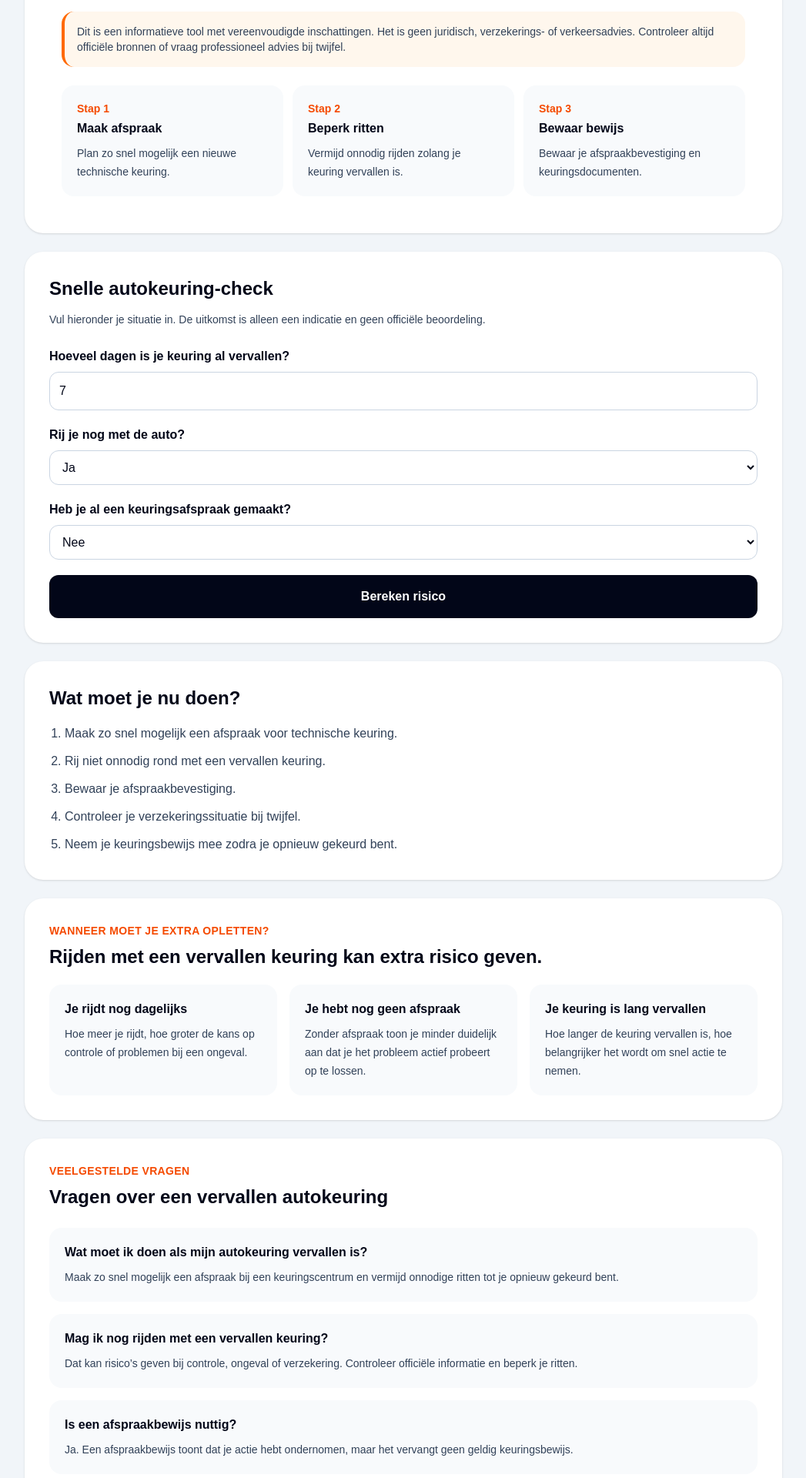
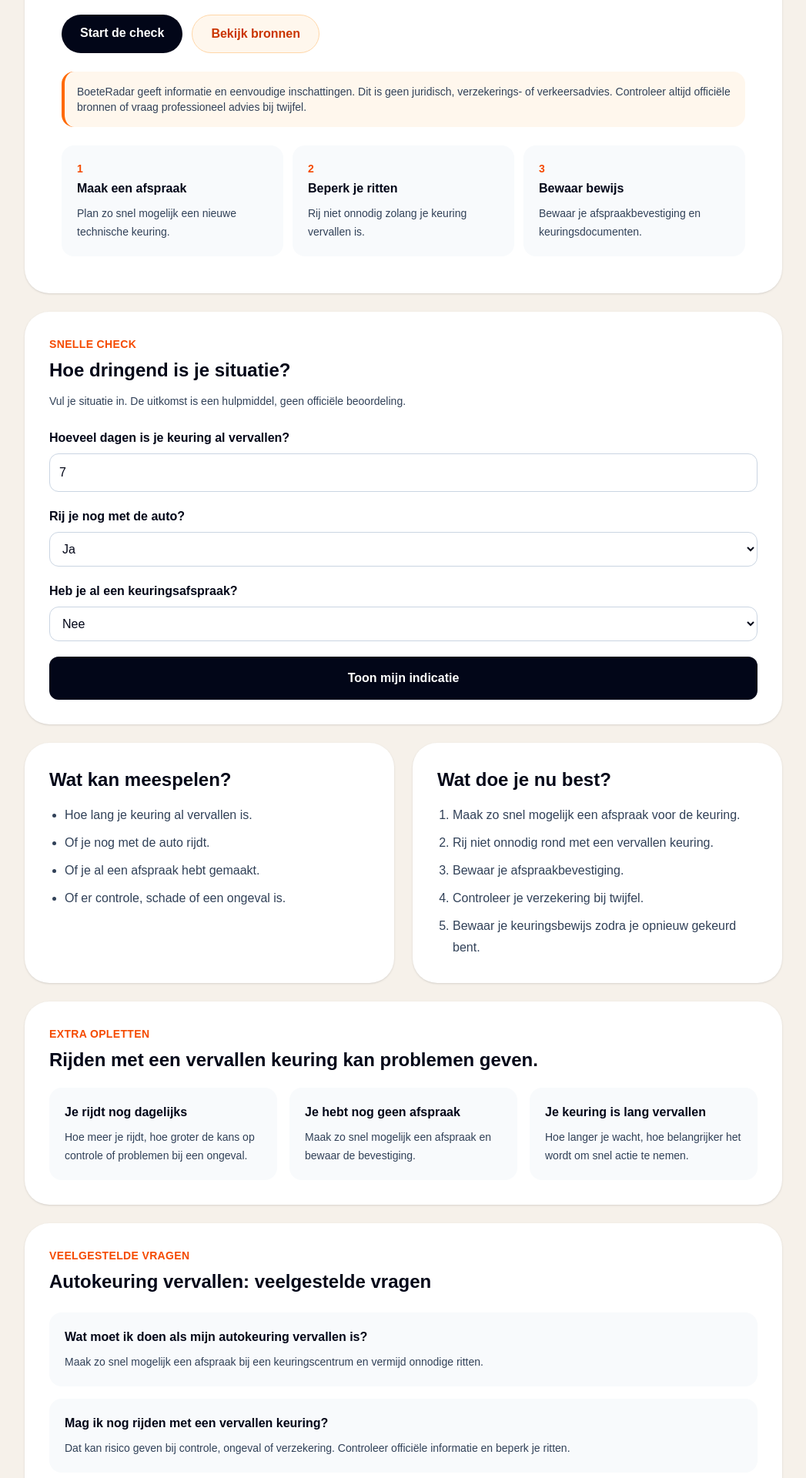
Before and after one commit to NathanVerd/Boeteradar, a Next.js app: page /autokeuring-vervallen in a window 1280 px wide. Shown: the part 460-2380 px from the top of the page at 77% size, without its empty margins (116-1163 px from the left). Built offline with nearby package versions, Linux system fonts and the light colour scheme.

Commit message:
Improve car inspection page copy and layout

```diff
--- a/app/autokeuring-vervallen/page.tsx
+++ b/app/autokeuring-vervallen/page.tsx
@@ -18,63 +18,78 @@ export default function AutokeuringVervallenPage() {
 
   let risk = "Laag";
   let riskColor = "border-emerald-300 bg-emerald-50";
-  let advice = "Maak zo snel mogelijk een afspraak en bewaar je bewijs.";
+  let advice = "Maak een afspraak en bewaar je bevestiging.";
 
   if (safeDays >= 1) {
     risk = "Middelmatig";
     riskColor = "border-orange-300 bg-orange-50";
     advice =
-      "Maak onmiddellijk een afspraak voor de keuring en vermijd onnodige ritten.";
+      "Maak zo snel mogelijk een keuringsafspraak en vermijd onnodige ritten.";
   }
 
   if (safeDays >= 30 || stillDriving === "yes" || appointmentMade === "no") {
     risk = "Hoog";
     riskColor = "border-red-300 bg-red-50";
     advice =
-      "Maak onmiddellijk een keuringsafspraak, beperk je ritten en bewaar bewijs van je afspraak.";
+      "Maak meteen een afspraak, beperk je ritten en bewaar je afspraakbewijs.";
   }
 
   return (
-    <main className="min-h-screen bg-slate-100 text-slate-950">
+    <main className="min-h-screen bg-[#f6f1ea] text-slate-950">
       <Header label="Autokeuring" />
 
       <section className="mx-auto max-w-5xl px-5 py-10">
-        <div className="rounded-3xl bg-white p-7 shadow-sm md:p-12">
-          <p className="mb-4 text-sm font-bold uppercase tracking-wide text-orange-600">
+        <div className="rounded-[2rem] bg-white p-7 shadow-sm md:p-12">
+          <p className="mb-4 text-sm font-black uppercase tracking-wide text-orange-600">
             Autokeuring vervallen
           </p>
 
           <h1 className="max-w-4xl text-4xl font-black tracking-tight md:text-6xl">
-            Autokeuring vervallen? Check je mogelijke risico.
+            Autokeuring vervallen? Dit regel je eerst.
           </h1>
 
           <p className="mt-6 max-w-3xl text-lg leading-8 text-slate-700">
-            Deze checker geeft een eerste indicatie van je risico als je
-            technische keuring verlopen is. Je ziet ook welke stappen je best
-            controleert: afspraak maken, ritten beperken en bewijs bewaren.
+            Is je technische keuring verlopen? Check wat je best meteen regelt,
+            wanneer je extra voorzichtig moet zijn en welk bewijs je bewaart.
           </p>
 
-          <DisclaimerBox text="Dit is een informatieve tool met vereenvoudigde inschattingen. Het is geen juridisch, verzekerings- of verkeersadvies. Controleer altijd officiële bronnen of vraag professioneel advies bij twijfel." />
+          <div className="mt-7 flex flex-col gap-3 sm:flex-row">
+            <a
+              href="#check"
+              className="rounded-full bg-slate-950 px-6 py-3 text-center font-black text-white transition hover:bg-slate-800"
+            >
+              Start de check
+            </a>
+
+            <a
+              href="#bronnen"
+              className="rounded-full border border-orange-200 bg-orange-50 px-6 py-3 text-center font-black text-orange-700 transition hover:bg-orange-100"
+            >
+              Bekijk bronnen
+            </a>
+          </div>
+
+          <DisclaimerBox text="BoeteRadar geeft informatie en eenvoudige inschattingen. Dit is geen juridisch, verzekerings- of verkeersadvies. Controleer altijd officiële bronnen of vraag professioneel advies bij twijfel." />
 
           <div className="mt-6 grid gap-3 md:grid-cols-3">
             <div className="rounded-2xl bg-slate-50 p-5">
-              <p className="text-sm font-bold text-orange-600">Stap 1</p>
-              <h3 className="mt-1 font-black">Maak afspraak</h3>
+              <p className="text-sm font-black text-orange-600">1</p>
+              <h3 className="mt-1 font-black">Maak een afspraak</h3>
               <p className="mt-2 text-sm leading-6 text-slate-700">
                 Plan zo snel mogelijk een nieuwe technische keuring.
               </p>
             </div>
 
             <div className="rounded-2xl bg-slate-50 p-5">
-              <p className="text-sm font-bold text-orange-600">Stap 2</p>
-              <h3 className="mt-1 font-black">Beperk ritten</h3>
+              <p className="text-sm font-black text-orange-600">2</p>
+              <h3 className="mt-1 font-black">Beperk je ritten</h3>
               <p className="mt-2 text-sm leading-6 text-slate-700">
-                Vermijd onnodig rijden zolang je keuring vervallen is.
+                Rij niet onnodig zolang je keuring vervallen is.
               </p>
             </div>
 
             <div className="rounded-2xl bg-slate-50 p-5">
-              <p className="text-sm font-bold text-orange-600">Stap 3</p>
+              <p className="text-sm font-black text-orange-600">3</p>
               <h3 className="mt-1 font-black">Bewaar bewijs</h3>
               <p className="mt-2 text-sm leading-6 text-slate-700">
                 Bewaar je afspraakbevestiging en keuringsdocumenten.
@@ -83,12 +98,21 @@ export default function AutokeuringVervallenPage() {
           </div>
         </div>
 
-        <div className="mt-6 rounded-3xl bg-white p-7 shadow-sm md:p-8">
-          <h2 className="text-2xl font-black">Snelle autokeuring-check</h2>
+        <div
+          id="check"
+          className="mt-6 rounded-[2rem] bg-white p-7 shadow-sm md:p-8"
+        >
+          <p className="text-sm font-black uppercase tracking-wide text-orange-600">
+            Snelle check
+          </p>
+
+          <h2 className="mt-2 text-2xl font-black">
+            Hoe dringend is je situatie?
+          </h2>
 
           <p className="mt-3 max-w-2xl text-sm leading-6 text-slate-700">
-            Vul hieronder je situatie in. De uitkomst is alleen een indicatie en
-            geen officiële beoordeling.
+            Vul je situatie in. De uitkomst is een hulpmiddel, geen officiële
+            beoordeling.
           </p>
 
           <div className="mt-6 grid gap-5">
@@ -100,7 +124,7 @@ export default function AutokeuringVervallenPage() {
                 max="1000"
                 value={daysExpired}
                 onChange={(e) => setDaysExpired(Number(e.target.value))}
-                className="mt-2 w-full rounded-xl border border-slate-300 p-3 font-normal"
+                className="mt-2 w-full rounded-xl border border-slate-300 bg-white p-3 font-normal"
               />
             </label>
 
@@ -109,7 +133,7 @@ export default function AutokeuringVervallenPage() {
               <select
                 value={stillDriving}
                 onChange={(e) => setStillDriving(e.target.value)}
-                className="mt-2 w-full rounded-xl border border-slate-300 p-3 font-normal"
+                className="mt-2 w-full rounded-xl border border-slate-300 bg-white p-3 font-normal"
               >
                 <option value="yes">Ja</option>
                 <option value="no">Nee</option>
@@ -117,11 +141,11 @@ export default function AutokeuringVervallenPage() {
             </label>
 
             <label className="font-bold">
-              Heb je al een keuringsafspraak gemaakt?
+              Heb je al een keuringsafspraak?
               <select
                 value={appointmentMade}
                 onChange={(e) => setAppointmentMade(e.target.value)}
-                className="mt-2 w-full rounded-xl border border-slate-300 p-3 font-normal"
+                className="mt-2 w-full rounded-xl border border-slate-300 bg-white p-3 font-normal"
               >
                 <option value="yes">Ja</option>
                 <option value="no">Nee</option>
@@ -130,9 +154,9 @@ export default function AutokeuringVervallenPage() {
 
             <button
               onClick={() => setCalculated(true)}
-              className="rounded-xl bg-slate-950 px-5 py-4 font-bold text-white hover:bg-slate-800"
+              className="rounded-xl bg-slate-950 px-5 py-4 font-bold text-white transition hover:bg-slate-800"
             >
-              Bereken risico
+              Toon mijn indicatie
             </button>
           </div>
 
@@ -146,35 +170,47 @@ export default function AutokeuringVervallenPage() {
 
               <p className="mt-3 text-sm leading-6 text-slate-700">
                 Deze inschatting kijkt naar hoe lang je keuring vervallen is, of
-                je nog rijdt en of je al een afspraak hebt gemaakt. De echte
-                gevolgen kunnen afhangen van controle, verzekering, ongeval en
-                je concrete situatie.
+                je nog rijdt en of je al een afspraak hebt. De echte gevolgen
+                hangen af van je concrete situatie.
               </p>
 
-              <p className="mt-3 font-bold">Beste actie: {advice}</p>
+              <p className="mt-3 font-bold">Wat nu? {advice}</p>
             </div>
           )}
         </div>
 
-        <section className="mt-6 rounded-3xl bg-white p-7 shadow-sm md:p-8">
-          <h2 className="text-2xl font-black">Wat moet je nu doen?</h2>
+        <div className="mt-6 grid gap-6 md:grid-cols-2">
+          <section className="rounded-[2rem] bg-white p-7 shadow-sm md:p-8">
+            <h2 className="text-2xl font-black">Wat kan meespelen?</h2>
+
+            <ul className="mt-4 list-disc space-y-2 pl-5 leading-7 text-slate-700">
+              <li>Hoe lang je keuring al vervallen is.</li>
+              <li>Of je nog met de auto rijdt.</li>
+              <li>Of je al een afspraak hebt gemaakt.</li>
+              <li>Of er controle, schade of een ongeval is.</li>
+            </ul>
+          </section>
+
+          <section className="rounded-[2rem] bg-white p-7 shadow-sm md:p-8">
+            <h2 className="text-2xl font-black">Wat doe je nu best?</h2>
 
             <ol className="mt-4 list-decimal space-y-2 pl-5 leading-7 text-slate-700">
-            <li>Maak zo snel mogelijk een afspraak voor technische keuring.</li>
+              <li>Maak zo snel mogelijk een afspraak voor de keuring.</li>
               <li>Rij niet onnodig rond met een vervallen keuring.</li>
               <li>Bewaar je afspraakbevestiging.</li>
-            <li>Controleer je verzekeringssituatie bij twijfel.</li>
-            <li>Neem je keuringsbewijs mee zodra je opnieuw gekeurd bent.</li>
+              <li>Controleer je verzekering bij twijfel.</li>
+              <li>Bewaar je keuringsbewijs zodra je opnieuw gekeurd bent.</li>
             </ol>
           </section>
+        </div>
 
-        <section className="mt-6 rounded-3xl bg-white p-7 shadow-sm md:p-8">
-          <p className="text-sm font-bold uppercase tracking-wide text-orange-600">
-            Wanneer moet je extra opletten?
+        <section className="mt-6 rounded-[2rem] bg-white p-7 shadow-sm md:p-8">
+          <p className="text-sm font-black uppercase tracking-wide text-orange-600">
+            Extra opletten
           </p>
 
           <h2 className="mt-2 text-2xl font-black">
-            Rijden met een vervallen keuring kan extra risico geven.
+            Rijden met een vervallen keuring kan problemen geven.
           </h2>
 
           <div className="mt-5 grid gap-4 md:grid-cols-3">
@@ -189,28 +225,27 @@ export default function AutokeuringVervallenPage() {
             <div className="rounded-2xl bg-slate-50 p-5">
               <h3 className="font-black">Je hebt nog geen afspraak</h3>
               <p className="mt-2 text-sm leading-6 text-slate-700">
-                Zonder afspraak toon je minder duidelijk aan dat je het probleem
-                actief probeert op te lossen.
+                Maak zo snel mogelijk een afspraak en bewaar de bevestiging.
               </p>
             </div>
 
             <div className="rounded-2xl bg-slate-50 p-5">
               <h3 className="font-black">Je keuring is lang vervallen</h3>
               <p className="mt-2 text-sm leading-6 text-slate-700">
-                Hoe langer de keuring vervallen is, hoe belangrijker het wordt om
-                snel actie te nemen.
+                Hoe langer je wacht, hoe belangrijker het wordt om snel actie te
+                nemen.
               </p>
             </div>
           </div>
         </section>
 
-        <section className="mt-6 rounded-3xl bg-white p-7 shadow-sm md:p-8">
-          <p className="text-sm font-bold uppercase tracking-wide text-orange-600">
+        <section className="mt-6 rounded-[2rem] bg-white p-7 shadow-sm md:p-8">
+          <p className="text-sm font-black uppercase tracking-wide text-orange-600">
             Veelgestelde vragen
           </p>
 
           <h2 className="mt-2 text-2xl font-black">
-            Vragen over een vervallen autokeuring
+            Autokeuring vervallen: veelgestelde vragen
           </h2>
 
           <div className="mt-6 grid gap-4">
@@ -220,7 +255,7 @@ export default function AutokeuringVervallenPage() {
               </h3>
               <p className="mt-2 text-sm leading-6 text-slate-700">
                 Maak zo snel mogelijk een afspraak bij een keuringscentrum en
-                vermijd onnodige ritten tot je opnieuw gekeurd bent.
+                vermijd onnodige ritten.
               </p>
             </div>
 
@@ -229,29 +264,30 @@ export default function AutokeuringVervallenPage() {
                 Mag ik nog rijden met een vervallen keuring?
               </h3>
               <p className="mt-2 text-sm leading-6 text-slate-700">
-                Dat kan risico’s geven bij controle, ongeval of verzekering.
+                Dat kan risico geven bij controle, ongeval of verzekering.
                 Controleer officiële informatie en beperk je ritten.
               </p>
             </div>
 
             <div className="rounded-2xl bg-slate-50 p-5">
-              <h3 className="font-black">Is een afspraakbewijs nuttig?</h3>
+              <h3 className="font-black">Is een afspraakbewijs genoeg?</h3>
               <p className="mt-2 text-sm leading-6 text-slate-700">
-                Ja. Een afspraakbewijs toont dat je actie hebt ondernomen, maar
-                het vervangt geen geldig keuringsbewijs.
+                Nee. Het toont dat je actie hebt ondernomen, maar het vervangt
+                geen geldig keuringsbewijs.
               </p>
             </div>
 
             <div className="rounded-2xl bg-slate-50 p-5">
               <h3 className="font-black">Wat met mijn verzekering?</h3>
               <p className="mt-2 text-sm leading-6 text-slate-700">
-                Bij twijfel contacteer je best je verzekeraar of makelaar. Zeker
-                als je betrokken bent bij een ongeval.
+                Contacteer je verzekeraar of makelaar bij twijfel, zeker na een
+                ongeval of schadegeval.
               </p>
             </div>
           </div>
         </section>
 
+        <div id="bronnen">
           <OfficialSources
             sources={[
               {
@@ -264,9 +300,10 @@ export default function AutokeuringVervallenPage() {
               },
             ]}
           />
+        </div>
 
-        <section className="mt-6 rounded-3xl border border-slate-200 bg-white p-7 shadow-sm md:p-8">
-          <p className="text-sm font-bold uppercase tracking-wide text-orange-600">
+        <section className="mt-6 rounded-[2rem] border border-slate-200 bg-white p-7 shadow-sm md:p-8">
+          <p className="text-sm font-black uppercase tracking-wide text-orange-600">
             Laatst inhoudelijk nagekeken
           </p>
 
@@ -274,8 +311,7 @@ export default function AutokeuringVervallenPage() {
 
           <p className="mt-3 max-w-2xl leading-7 text-slate-700">
             Regels, controleprocedures en verzekeringsgevolgen kunnen wijzigen.
-            Controleer altijd de officiële bronnen of vraag professioneel advies
-            voor je concrete situatie.
+            Controleer altijd officiële bronnen of vraag professioneel advies.
           </p>
         </section>
 
```
Lines whose indentation alone changed are shown as unchanged.
